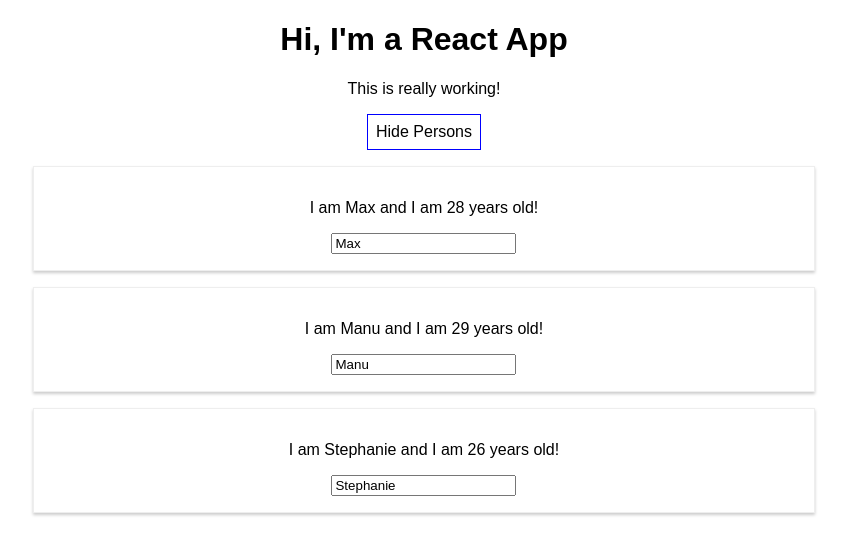
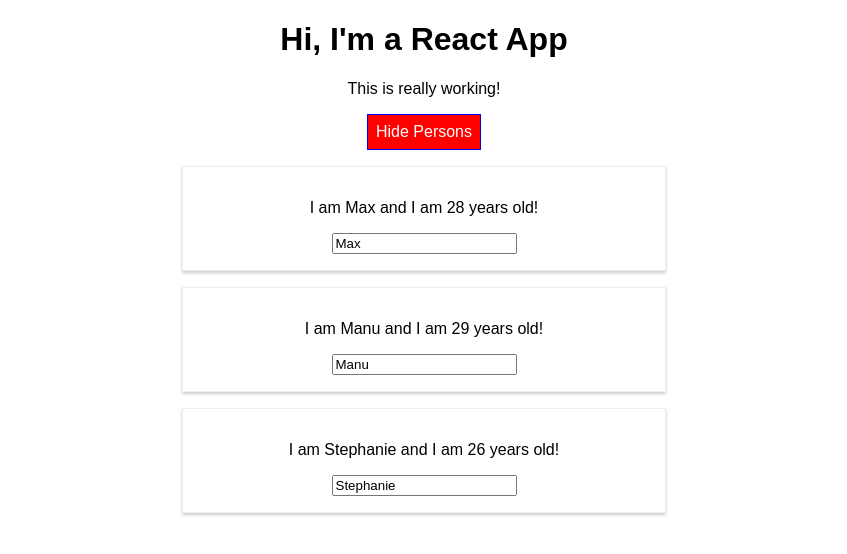
Before and after one commit to batabyalx/react-complete-guide, a React (Create React App) app: page / in a window 1280 px wide. Both pictures are taken after a click on the button "Show Persons". Shown: the top 554 px of the page, without its empty margins (216-1063 px from the left). Built offline with nearby package versions, Linux system fonts and the light colour scheme.

Commit message:
styling basics, radium

```diff
--- a/package.json
+++ b/package.json
@@ -3,6 +3,7 @@
   "version": "0.1.0",
   "private": true,
   "dependencies": {
+    "radium": "^0.26.1",
     "react": "^17.0.2",
     "react-dom": "^17.0.2",
     "react-scripts": "1.1.5"
--- a/src/App.css
+++ b/src/App.css
@@ -2,3 +2,11 @@
   margin: 16px;
   text-align: center;
 }
+
+.red {
+  color: red;
+}
+
+.bold {
+  font-weight: bold;
+}
--- a/src/App.js
+++ b/src/App.js
@@ -1,4 +1,5 @@
 import React, { Component } from "react";
+import Radium, { StyleRoot } from 'radium';
 import "./App.css";
 import Person from "./Person/Person";
 
@@ -47,11 +48,16 @@
   */
   render() {
     const style = {
-      backgroundColor: "white",
+      backgroundColor: "green",
+      color: "white",
       font: "inherit",
       border: "1px solid blue",
       padding: "8px",
       cursor: "pointer",
+      ":hover": {
+        backgroundColor: "lightgreen",
+        color: "black"
+      }
     };
 
     let persons = null;
@@ -70,20 +76,37 @@
           })}
         </div>
       );
+
+      style.backgroundColor = "red";
+      style[":hover"] = {
+        backgroundColor: "salmon",
+        color: "black"
+      }
+    }
+
+    const classes = [];
+
+    if(this.state.persons.length <= 2) {
+      classes.push("red");
+    }
+    if(this.state.persons.length <= 1) {
+      classes.push("bold");
     }
 
     return (
+      <StyleRoot>
         <div className="App">
           <h1>Hi, I'm a React App</h1>
-        <p>This is really working!</p>
+          <p className={classes.join(" ")}>This is really working!</p>
           <button style={style} onClick={this.togglePersonsHandler}>
             {this.state.showPersons ? "Hide Persons" : "Show Persons"}
           </button>
           {persons}
         </div>
+      </StyleRoot>
     );
     // return React.createElement('div', {className: 'App'}, React.createElement('h1', null, 'Does this work now?'));
   }
 }
 
-export default App;
+export default Radium(App);
--- a/src/Person/Person.js
+++ b/src/Person/Person.js
@@ -1,9 +1,17 @@
 import React from 'react';
+import Radium from 'radium';
 import './Person.css';
 
 const person = (props) => {
+
+    const style = {
+        '@media (min-width: 500px)' : {
+            width: '450px'
+        }
+    }
+
     return (
-        <div className="Person">
+        <div className="Person" style={style}>
             <p onClick={props.click}>I am {props.name} and I am {props.age} years old!</p>
             <p>{props.children}</p>
             <input type = "text" onChange={props.changed} value={props.name}/>
@@ -11,4 +19,4 @@
     );
 }
 
-export default person;
+export default Radium(person);
```
Lines whose indentation alone changed are shown as unchanged.
